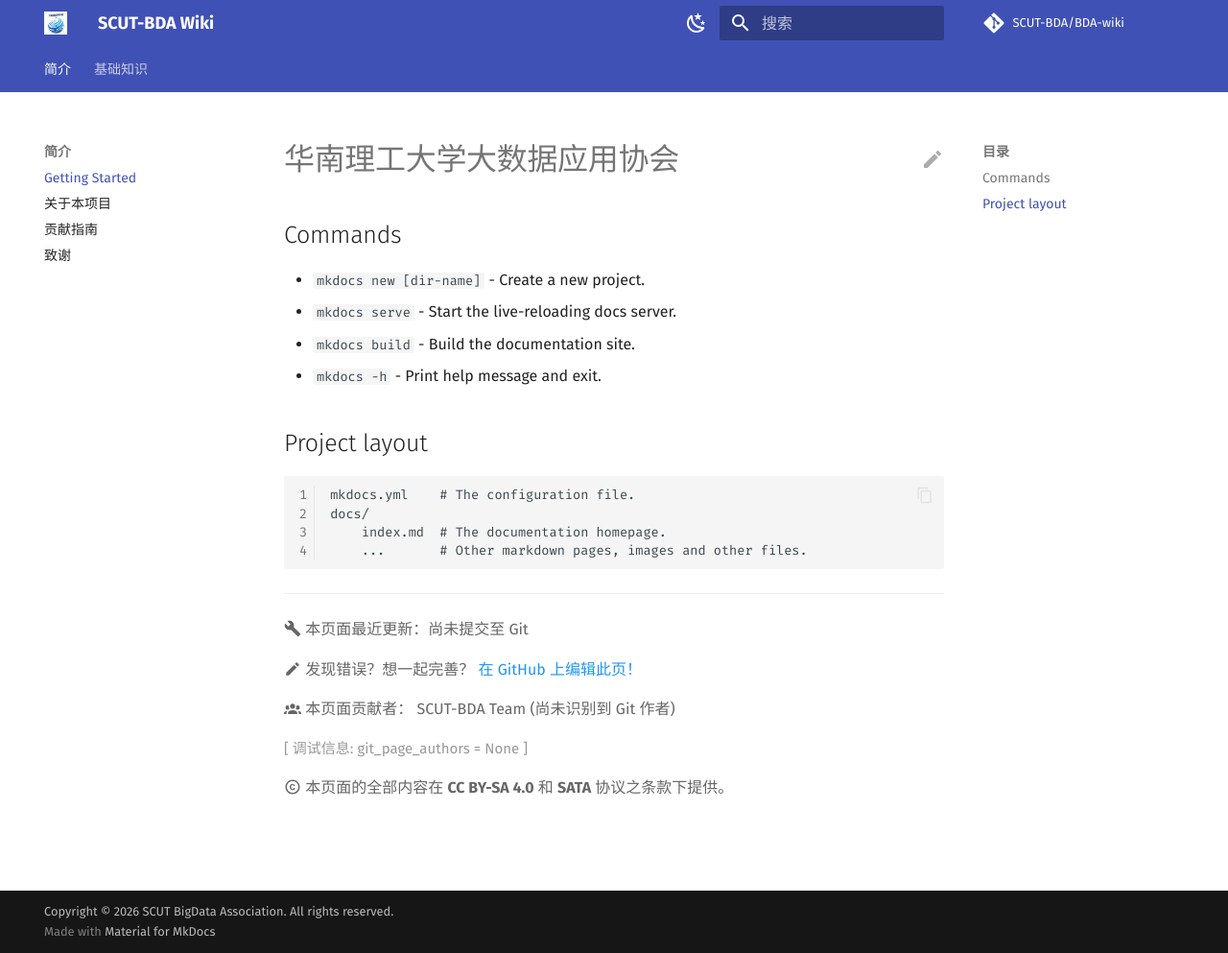
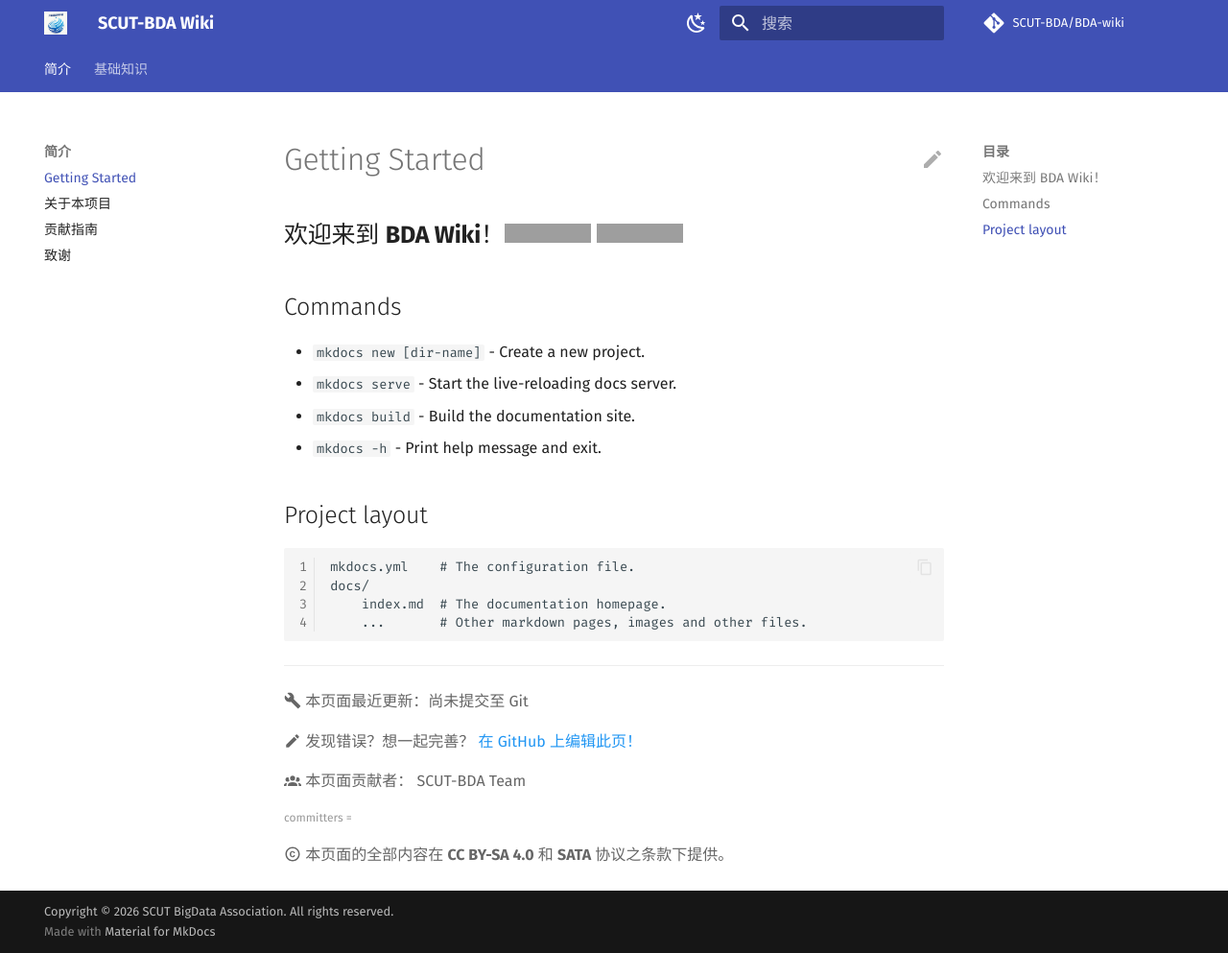
Before and after one commit to SCUT-BDA/BDA-wiki, an MkDocs documentation site: the page built from docs/index.md, in a window 1280 px wide and 993 px high. Shown: the whole window at 96% size. Built offline with MkDocs 1.6.1 and Material for MkDocs 9.7.7, drawn with Linux system fonts in a browser that asks for light colours; comment, search, counter and statistics services are not loaded; grey boxes are pictures that could not be loaded.

Commit message:
debug: plugin change to git-submitters

```diff
--- a/docs/index.md
+++ b/docs/index.md
@@ -1,4 +1,5 @@
-# 华南理工大学大数据应用协会
+
+## 欢迎来到 **BDA Wiki**！[![GitHub watchers](https://img.shields.io/github/watchers/SCUT-BDA/BDA-wiki?style=social&label=Watch)](https://github.com/SCUT-BDA/BDA-wiki) [![GitHub stars](https://img.shields.io/github/stars/SCUT-BDA/BDA-wiki?style=social&label=Stars)](https://github.com/SCUT-BDA/BDA-wiki)
 
 ## Commands
 
--- a/mkdocs.yml
+++ b/mkdocs.yml
@@ -78,13 +78,15 @@ markdown_extensions:
 extra_javascript:
   - https://cdnjs.cloudflare.com/ajax/libs/mathjax/2.7.0/MathJax.js?config=TeX-MML-AM_CHTML
 
-docs_dir: docs
 
 plugins:
   - search
   - git-revision-date-localized:
-      enable_fallback: true
       type: datetime
       timezone: Asia/Shanghai
   - git-authors:
       enabled: true
+  - git-committers:
+      repository: SCUT-BDA/BDA-wiki
+      branch: main
+      token: !ENV MKDOCS_GIT_COMMITTERS_APIKEY
--- a/overrides/partials/content.html
+++ b/overrides/partials/content.html
@@ -29,17 +29,20 @@
     <p>
         <span class="twemoji">{% include ".icons/material/account-group.svg" %}</span>
         本页面贡献者：
-        {% if git_page_authors %}
-        {{ git_page_authors }}
+        {% if committers and committers | length > 0 %}
+        {% for user in committers %}
+        <a href="{{ user.url }}" target="_blank" style="color:#3f51b5;text-decoration:none;">
+            {{ user.login }}
+        </a>{% if not loop.last %}, {% endif %}
+        {% endfor %}
         {% else %}
-        SCUT-BDA Team (尚未识别到 Git 作者)
+        SCUT-BDA Team
         {% endif %}
     </p>
 
-    <p style="font-size:0.75rem;color:#999">
-        [ 调试信息: git_page_authors = {{ git_page_authors | default("None", true) }} ]
+    <p style="font-size:12px;color:#999">
+        committers = {{ committers }}
     </p>
-
 
     <p>
         <span class="twemoji">{% include ".icons/material/copyright.svg" %}</span>
```
Also changed, not shown: 1 other file.
